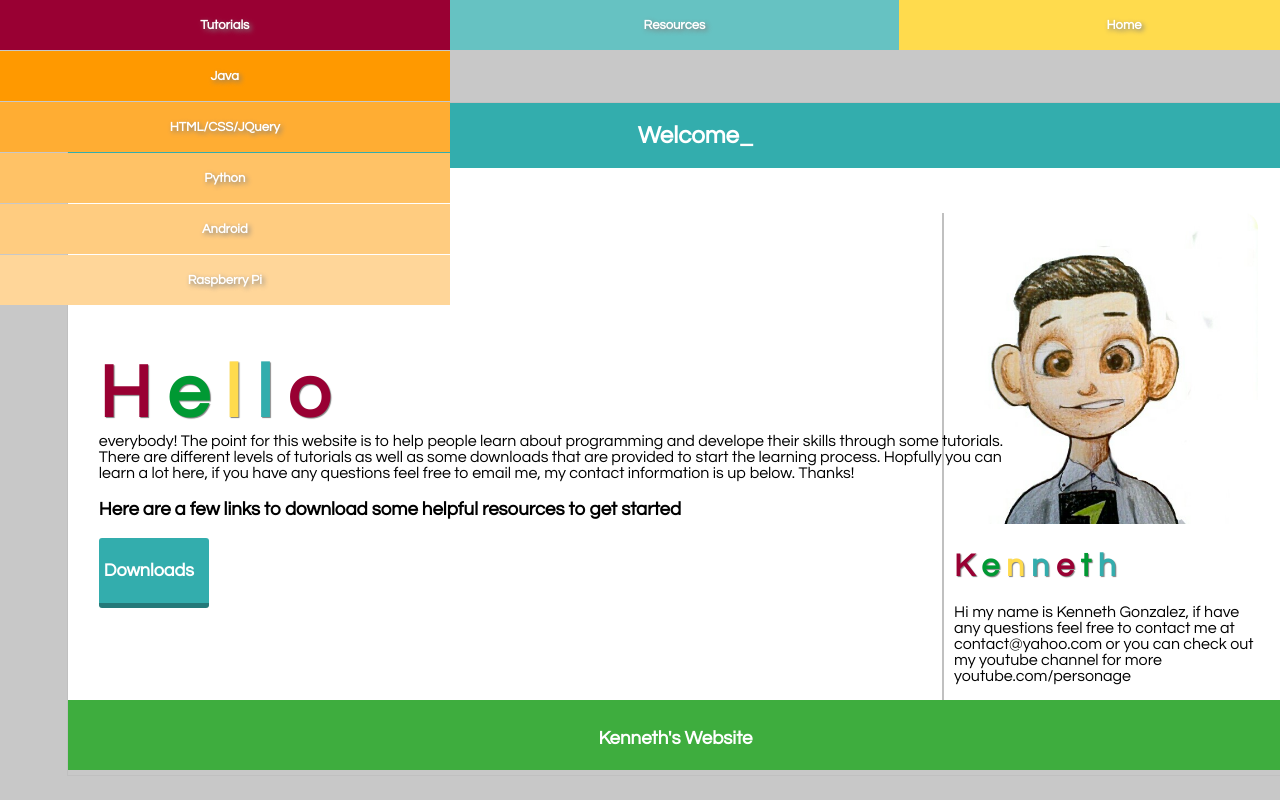
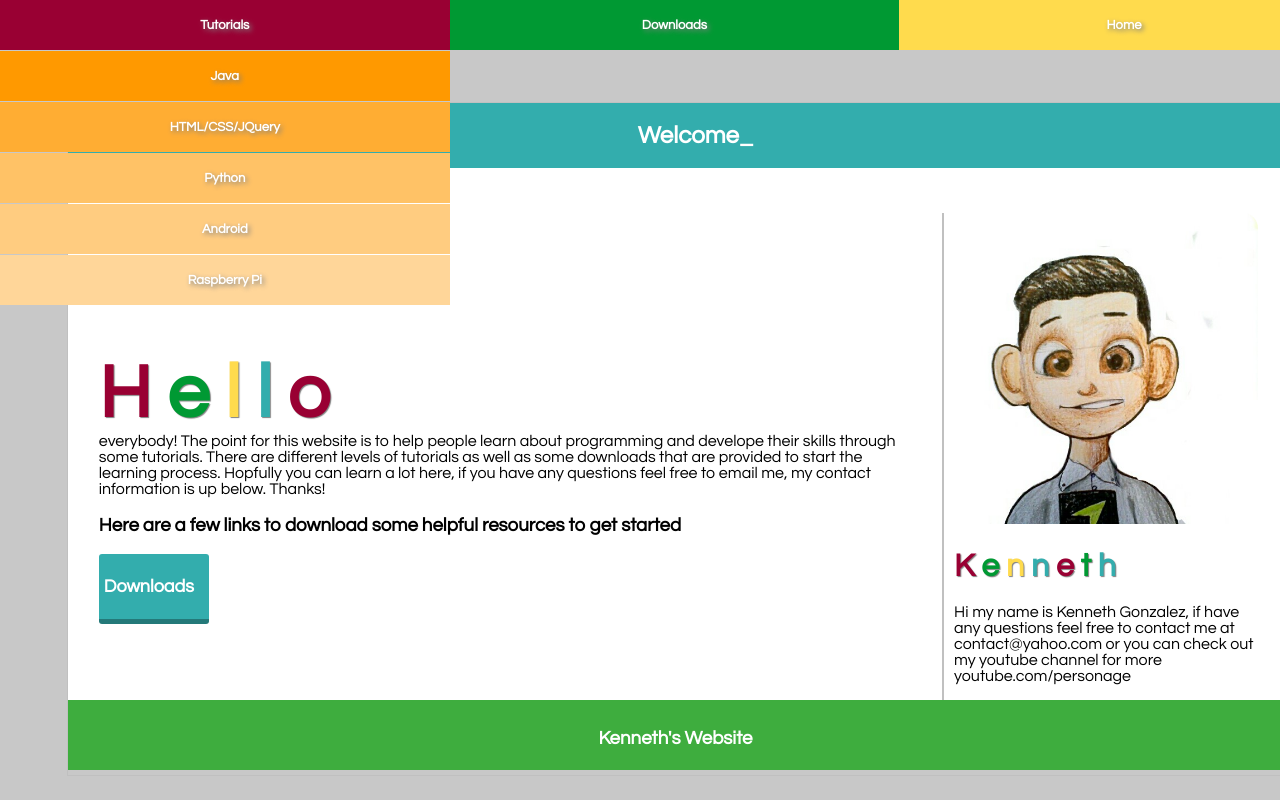
Before and after one commit to kennyg13/kennyg13.github.io, a plain HTML site: page index.html in a window 1280 px wide. Shown: the top 800 px of the page. Drawn offline with nearby package versions, Linux system fonts and the light colour scheme.

Commit message:
Changes in menu

```diff
--- a/index.html
+++ b/index.html
@@ -15,12 +15,12 @@
 			<a href=""><p class="3" id="option" style="background-color: #ffc266">Python</p></a>
 			<a href=""><p class="4" id="option" style="background-color: #ffcc80">Android</p></a>
 			<a href=""><p class="5" id="option" style="background-color: #ffd699">Raspberry Pi</p></a>
-			<h1>Tutorials</h1>
+			<h1 sytle="background-color: #990033">Tutorials</h1>
 		</div>
 		<div class="Commission" id="menu" style="background-color: #009933">
 			<p class="1" id="option" style="background-color: #33ADAD">Scripts</p>
 			<p class="2" id="option" style="background-color: #66C2C2">Resources</p>
-			<h1>Downloads</h1>
+			<h1 style="background-color: #009933">Downloads</h1>
 		</div>
 		<div class="Home" id="menu" style="background-color: #FFdb4d">
 			<h1>Home</h1>
--- a/style.css
+++ b/style.css
@@ -25,8 +25,9 @@ a, p, h1, h3 {
 }
 #menu h1{
 	font-size: small;
-	padding: 10px 0 10px 0;
-	margin: 8px 0 8px 0;
+	padding: 18px 0 18px 0;
+	margin: 0;
+	position: relative;
 }
 #menu:hover{
 	cursor: pointer;
@@ -65,7 +66,7 @@ a, p, h1, h3 {
 	width: 25%;
 }
 .Comments{
-	width: 100%;
+	width: 90%;
 	margin: auto;
 	margin-left: 2.5%;
 	position: absolute;
```
